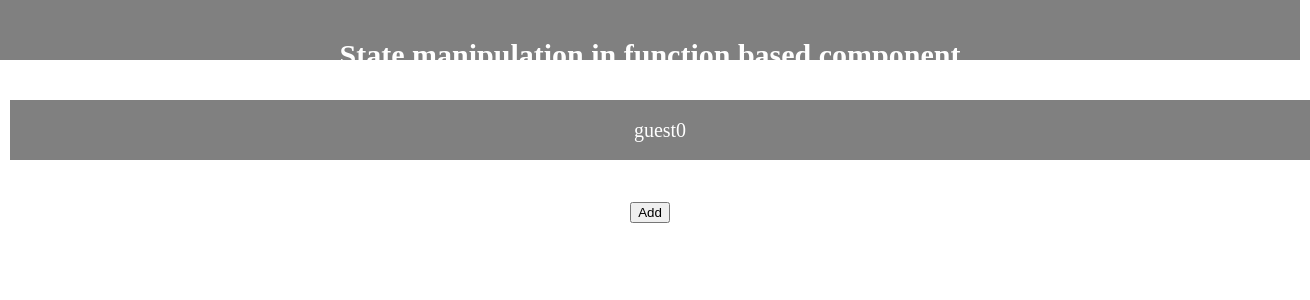
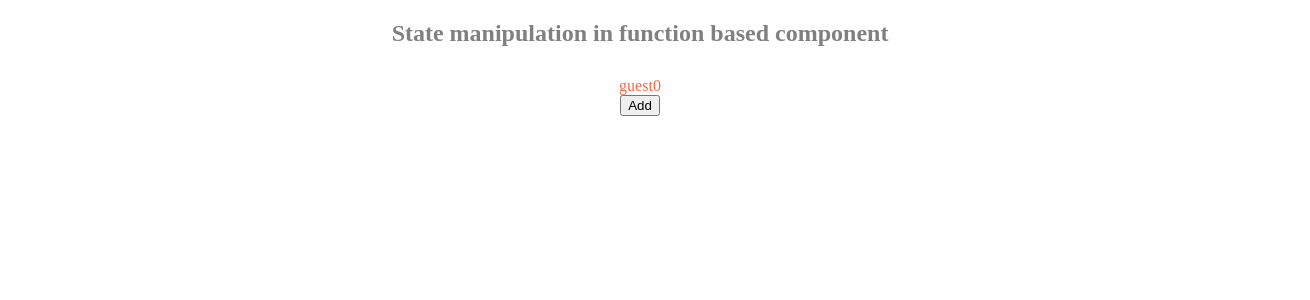
Before and after one commit to sunil-karpe/learn, a React (Create React App) app in the folder react-concepts/: page / in a window 1280 px wide. Shown: the top 300 px of the page, 1310 px wide, since content can reach past the window. Built offline with nearby package versions, Linux system fonts and the light colour scheme.

Commit message:
Minor css change for the heading

```diff
--- a/react-concepts/public/style.css
+++ b/react-concepts/public/style.css
@@ -8,14 +8,9 @@ body {
     margin: 0;
 }
 
-div:nth-child(1) div div{
-    background-color:grey;
-    color:white;
-    width: 100vw;
-    margin:0;
+div:nth-child(1) div h2:nth-child(1){
+
+    color:grey;
     margin-bottom: 30px;
-    padding:10px;
-    height: 5vh;
-    line-height: 5vh;
-    font-size: 1.25rem;
+
 }
--- a/react-concepts/src/components/Form.js
+++ b/react-concepts/src/components/Form.js
@@ -34,10 +34,10 @@ export default class Form extends React.Component{
         return(
             <div>
                 {/* For displaying the change in state according to the input */}
+                <h2>Login Form</h2>
                 <span>{this.state.username}</span>
                 <span>{this.state.age}</span>
 
-                <h2>Login Form</h2>
 
                 {/* taking the inputs and assigning the each input with separate handler*/}
                 <form onSubmit={this.submitHandler}>
--- a/react-concepts/src/components/State.js
+++ b/react-concepts/src/components/State.js
@@ -23,6 +23,8 @@ export default class State extends React.Component{
     render=()=>{
         return(
             <div>
+                <h2>How state works?</h2>
+
                 <h3>{this.state.count}</h3>
                 <button onClick={this.updateCount}>Add</button>
                 {/* bind(this) method is useful when the function that will be called(resetCount in this example) is not a arrow function, so the value of this will not be accessible in that function. Hence to access this value, we have to bind that to the function. */}
```
Also changed, not shown: react-concepts/src/components/UseEffect.jsx (+4 -4 lines).
